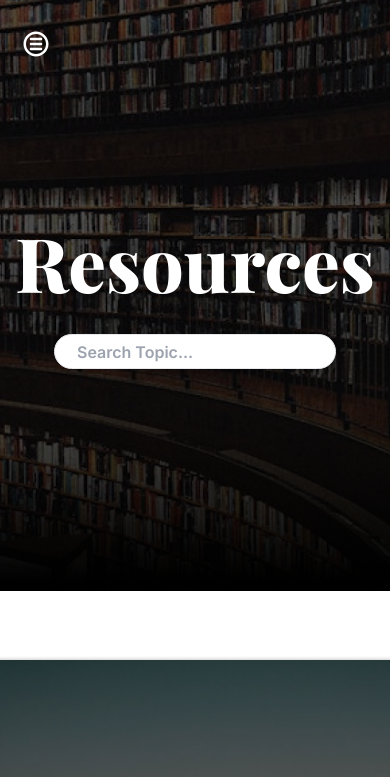
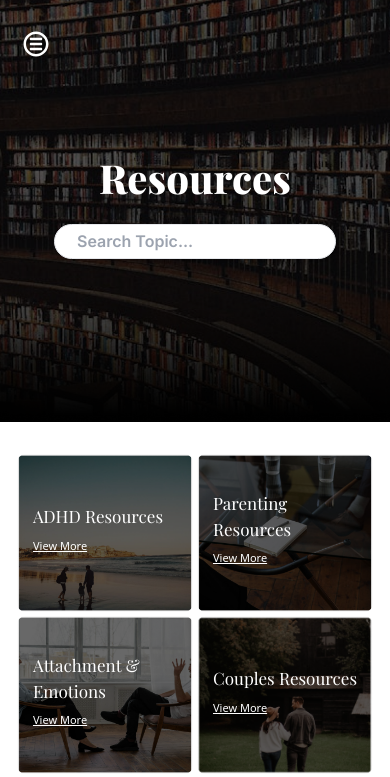
Before and after one commit to topcowmoo/areca-vestiaria, a React (Vite) app: page /all-resources in a window 390 px wide. Shown: the top 777 px of the page. Built offline with nearby package versions, Linux system fonts and the light colour scheme; a web font is replaced by a local one.

Commit message:
adjust resource card to function well on All Resources page responsiveness

```diff
--- a/src/components/HomeDirectory.jsx
+++ b/src/components/HomeDirectory.jsx
@@ -15,7 +15,7 @@ function HomeDirectory({ filteredData }) {
       <div
         className={`flex flex-col gap-4 w-full ${
           needsScrolling ? "overflow-y-auto custom-scrollbar" : ""
-        } h-[300px] sm:h-[400px] md:h-[450px] lg:h-[510px]`}
+        } h-[300px] sm:h-[400px] md:h-[370px] lg:h-[510px]`}
       >
         {filteredData.length > 0 ? (
           filteredData.map((item) => (
--- a/src/components/ResourceCard.jsx
+++ b/src/components/ResourceCard.jsx
@@ -4,19 +4,29 @@ const ResourceCard = ({ title, image, link, size }) => {
   const cardSize =
     size === "large"
       ? "w-full md:w-[450px] md:h-[408px] lg:w-[612px] h-[100px] md:h-[400px] lg:h-[550px]"
-      : "w-[450px] h-[408px]";
+      : "w-[176px] h-[158px] lg:w-[450px] lg:h-[400px]";
+
+  const cardStyle =
+    size === "large"
+      ? "flex-row md:flex-col justify-between md:justify-center items-center md:items-start p-8"
+      : "flex-col justify-center items-start p-4 md:p-8";
+
+  const cardText =
+    size === "large"
+      ? "text-[17px] md:text-[44px] lg:text-[60px]"
+      : "text-[17px] lg:text-[60px]";
 
   return (
     <div
       className={`relative ${cardSize} rounded-lg overflow-hidden bg-cover bg-center md:bg-center ${image}`}
     >
-      <div className="absolute inset-0 flex flex-row md:flex-col justify-between md:justify-center items-center md:items-start p-8">
-        <h2 className="text-white text-[21px] md:text-[44px] lg:text-[60px] font-playfair text-left">
+      <div className={`absolute inset-0 flex ${cardStyle}`}>
+        <h2 className={`text-white ${cardText} font-playfair text-left`}>
           {title}
         </h2>
         <a
           href={link}
-          className="text-white text-[14px] sm:text-md md:text-lg underline text-left py-4"
+          className="text-white text-[11px] sm:text-sm lg:text-lg underline text-left py-2"
         >
           View More
         </a>
--- a/src/pages/AllResources.jsx
+++ b/src/pages/AllResources.jsx
@@ -4,14 +4,14 @@ import ResourceCard from "../components/ResourceCard";
 
 function AllResources() {
   return (
-    // Top Page + NavBar
     <div>
-      <div className="flex flex-col h-[70vh] bg-resource-image bg-cover bg-center">
+      {/* Top Page + NavBar */}
+      <div className="flex flex-col h-[50vh] sm:h-[60vh] md:h-[70vh] bg-resource-image bg-cover bg-center">
         <div className="flex justify-center"></div>
 
-        <div className="flex flex-grow flex-col items-center justify-center">
+        <div className="flex flex-grow flex-col items-center justify-center px-4">
           <div>
-            <h2 className="text-center text-white text-[75px] font-extrabold font-playfair">
+            <h2 className="text-center text-white text-[40px] sm:text-[50px] md:text-[75px] font-extrabold font-playfair">
               Resources
             </h2>
           </div>
@@ -19,14 +19,15 @@ function AllResources() {
           <SearchBar />
         </div>
       </div>
-      <div className="px-8 md:px-32 py-16">
-        <div className="grid grid-cols-1 md:grid-cols-2 lg:grid-cols-3 gap-x-4 gap-y-8 justify-items-center">
+      <div className="px-4 sm:px-8 md:px-16 lg:px-14 py-8 sm:py-12 md:py-16">
+        <div className="flex flex-wrap justify-center gap-1 lg:gap-8 md:px-10">
           {categoryData.map((card, index) => (
             <ResourceCard
               key={index}
               title={card.title}
               image={card.image}
               link={card.link}
+              size="small"
             />
           ))}
         </div>
```
